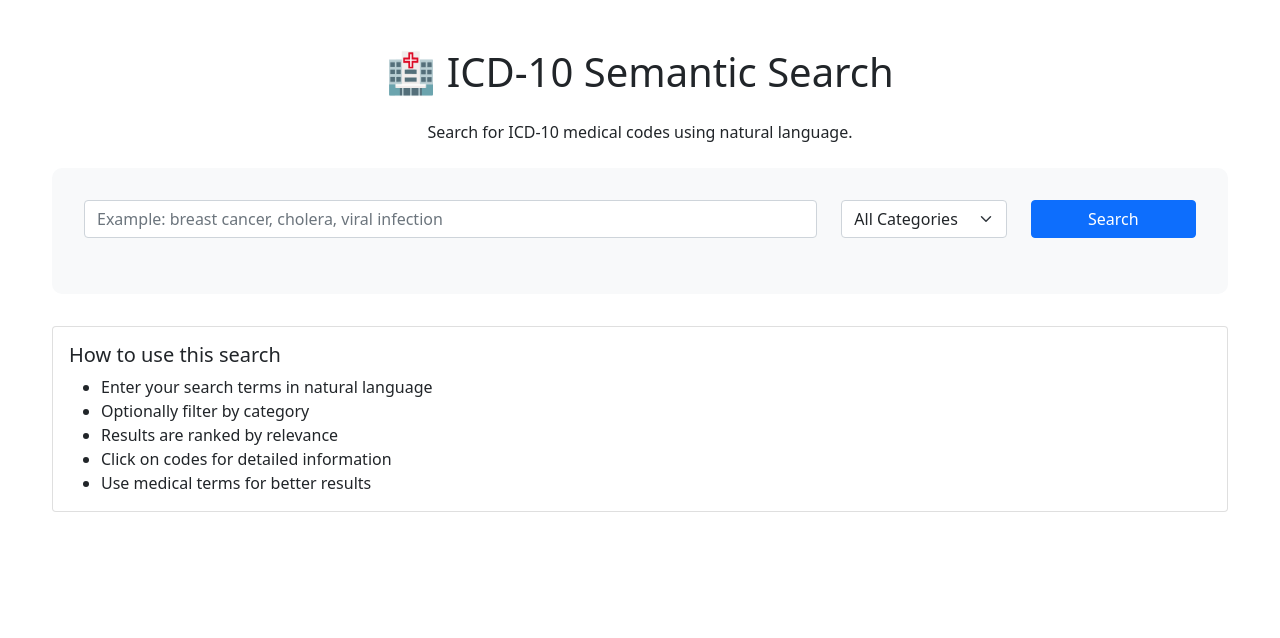
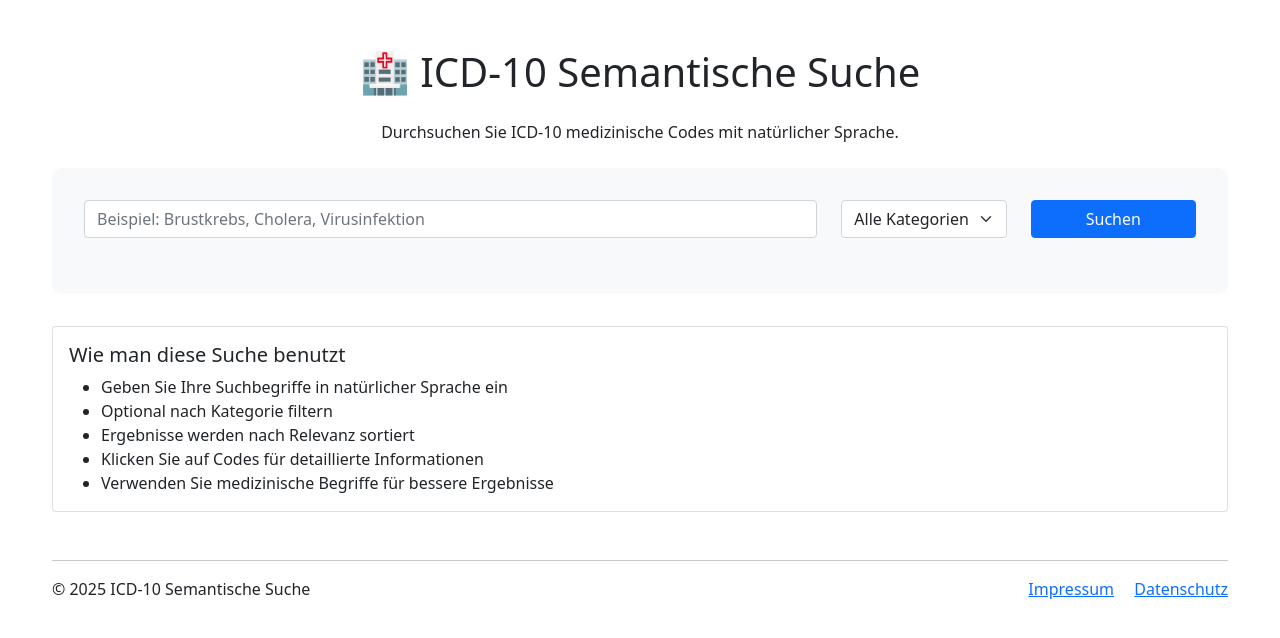
Before and after one commit to chandeshing/SemanticICD10, a Flask app: template templates/index.html in a window 1280 px wide. Shown: the top 638 px of the page. Run offline with Flask 3, Linux system fonts and the light colour scheme; the template is opened without the code that fills it: most values are stand-ins (such as "Sample title", 1, 10 or a date in 2020); parts of the project's set-up code (start-up, migrations or seed data) failed here and were passed over.

Commit message:
Add German translation and Impressum/Datenschutz pages.
Replit-Commit-Author: Agent
Replit-Commit-Session-Id: aabf72a5-2e3d-483b-a8fc-c5cc6208eb5e
Replit-Commit-Screenshot-Url: https://storage.googleapis.com/screenshot-production-us-central1/737b9821-f492-4a41-927d-433d1bffb58a/6541baa7-4a33-4425-937d-06c47b628d00.jpg

```diff
--- a/app.py
+++ b/app.py
@@ -57,6 +57,16 @@ def search():
         logger.error(f"Search error: {str(e)}")
         return jsonify({'error': 'An error occurred during search'}), 500
 
+@app.route('/impressum')
+def impressum():
+    logger.info("Loading impressum page...")
+    return render_template('impressum.html')
+
+@app.route('/datenschutz')
+def datenschutz():
+    logger.info("Loading datenschutz page...")
+    return render_template('datenschutz.html')
+
 if __name__ == '__main__':
     logger.info("Starting Flask application...")
     app.run(host='0.0.0.0', port=5000)
--- a/templates/index.html
+++ b/templates/index.html
@@ -1,34 +1,34 @@
 <!DOCTYPE html>
-<html lang="en">
+<html lang="de">
 <head>
     <meta charset="UTF-8">
     <meta name="viewport" content="width=device-width, initial-scale=1.0">
-    <title>ICD-10 Semantic Search</title>
+    <title>ICD-10 Semantische Suche</title>
     <link href="https://cdn.jsdelivr.net/npm/bootstrap@5.1.3/dist/css/bootstrap.min.css" rel="stylesheet">
     <link rel="stylesheet" href="{{ url_for('static', filename='style.css') }}">
 </head>
 <body>
     <div class="container mt-5">
-        <h1 class="text-center mb-4">🏥 ICD-10 Semantic Search</h1>
-        <p class="text-center mb-4">Search for ICD-10 medical codes using natural language.</p>
+        <h1 class="text-center mb-4">🏥 ICD-10 Semantische Suche</h1>
+        <p class="text-center mb-4">Durchsuchen Sie ICD-10 medizinische Codes mit natürlicher Sprache.</p>
 
         <div class="search-container">
             <form id="searchForm" class="mb-4">
                 <div class="row">
                     <div class="col-md-8">
                         <input type="text" id="searchQuery" class="form-control"
-                               placeholder="Example: breast cancer, cholera, viral infection">
+                               placeholder="Beispiel: Brustkrebs, Cholera, Virusinfektion">
                     </div>
                     <div class="col-md-2">
                         <select id="categoryFilter" class="form-select">
-                            <option value="All">All Categories</option>
+                            <option value="All">Alle Kategorien</option>
                             {% for category in categories %}
                             <option value="{{ category }}">{{ category }}</option>
                             {% endfor %}
                         </select>
                     </div>
                     <div class="col-md-2">
-                        <button type="submit" class="btn btn-primary w-100">Search</button>
+                        <button type="submit" class="btn btn-primary w-100">Suchen</button>
                     </div>
                 </div>
             </form>
@@ -39,17 +39,31 @@
         <div class="mt-4">
             <div class="card">
                 <div class="card-body">
-                    <h5 class="card-title">How to use this search</h5>
+                    <h5 class="card-title">Wie man diese Suche benutzt</h5>
                     <ul class="mb-0">
-                        <li>Enter your search terms in natural language</li>
-                        <li>Optionally filter by category</li>
-                        <li>Results are ranked by relevance</li>
-                        <li>Click on codes for detailed information</li>
-                        <li>Use medical terms for better results</li>
+                        <li>Geben Sie Ihre Suchbegriffe in natürlicher Sprache ein</li>
+                        <li>Optional nach Kategorie filtern</li>
+                        <li>Ergebnisse werden nach Relevanz sortiert</li>
+                        <li>Klicken Sie auf Codes für detaillierte Informationen</li>
+                        <li>Verwenden Sie medizinische Begriffe für bessere Ergebnisse</li>
                     </ul>
                 </div>
             </div>
         </div>
+
+        <!-- Footer -->
+        <footer class="mt-5 pb-4">
+            <hr>
+            <div class="d-flex justify-content-between">
+                <div>
+                    © 2025 ICD-10 Semantische Suche
+                </div>
+                <div>
+                    <a href="{{ url_for('impressum') }}" class="me-3">Impressum</a>
+                    <a href="{{ url_for('datenschutz') }}">Datenschutz</a>
+                </div>
+            </div>
+        </footer>
     </div>
 
     <script>
@@ -59,7 +73,7 @@
             const category = document.getElementById('categoryFilter').value;
 
             if (!query) {
-                alert('Please enter a search query');
+                alert('Bitte geben Sie einen Suchbegriff ein');
                 return;
             }
 
@@ -82,21 +96,21 @@
 
                 if (data.results && data.results.length > 0) {
                     resultsDiv.innerHTML = `
-                        <h3 class="mb-4">Search Results</h3>
+                        <h3 class="mb-4">Suchergebnisse</h3>
                         ${data.results.map(result => `
                             <div class="result-card">
                                 <span class="code-badge">${result.code}</span>
                                 <h4>${result.description}</h4>
-                                <p>Category: ${result.category}</p>
-                                <span class="score-badge">Relevance: ${result.score.toFixed(2)}</span>
+                                <p>Kategorie: ${result.category}</p>
+                                <span class="score-badge">Relevanz: ${result.score.toFixed(2)}</span>
                             </div>
                         `).join('')}
                     `;
                 } else {
-                    resultsDiv.innerHTML = '<div class="alert alert-warning">No results found. Please try a different search query.</div>';
+                    resultsDiv.innerHTML = '<div class="alert alert-warning">Keine Ergebnisse gefunden. Bitte versuchen Sie eine andere Suchanfrage.</div>';
                 }
             } catch (error) {
-                resultsDiv.innerHTML = '<div class="alert alert-danger">An error occurred while searching. Please try again.</div>';
+                resultsDiv.innerHTML = '<div class="alert alert-danger">Ein Fehler ist aufgetreten. Bitte versuchen Sie es erneut.</div>';
             }
         });
     </script>
```
Also changed, not shown: templates/datenschutz.html (added, +61 -0 lines), templates/impressum.html (added, +55 -0 lines).
